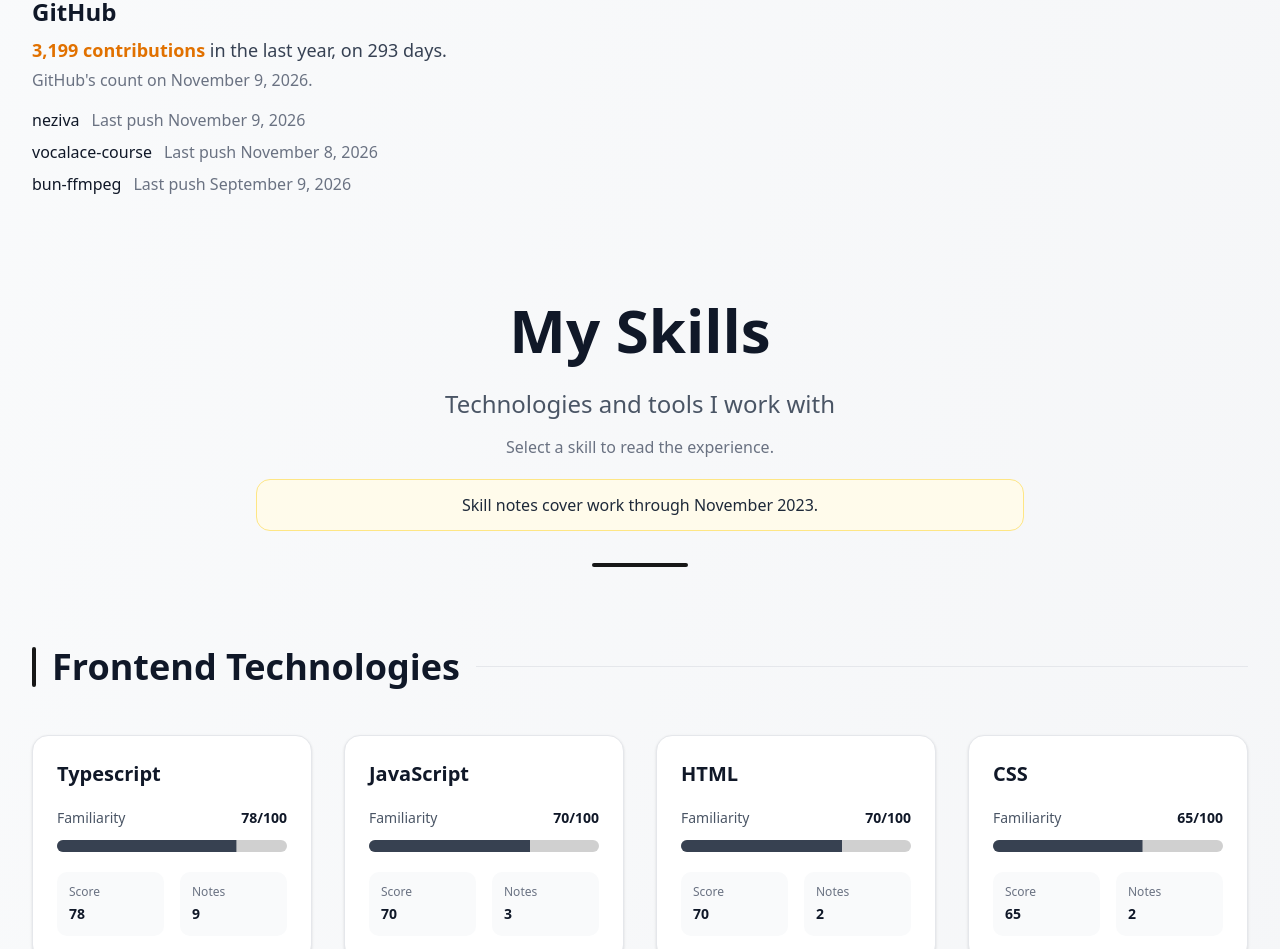
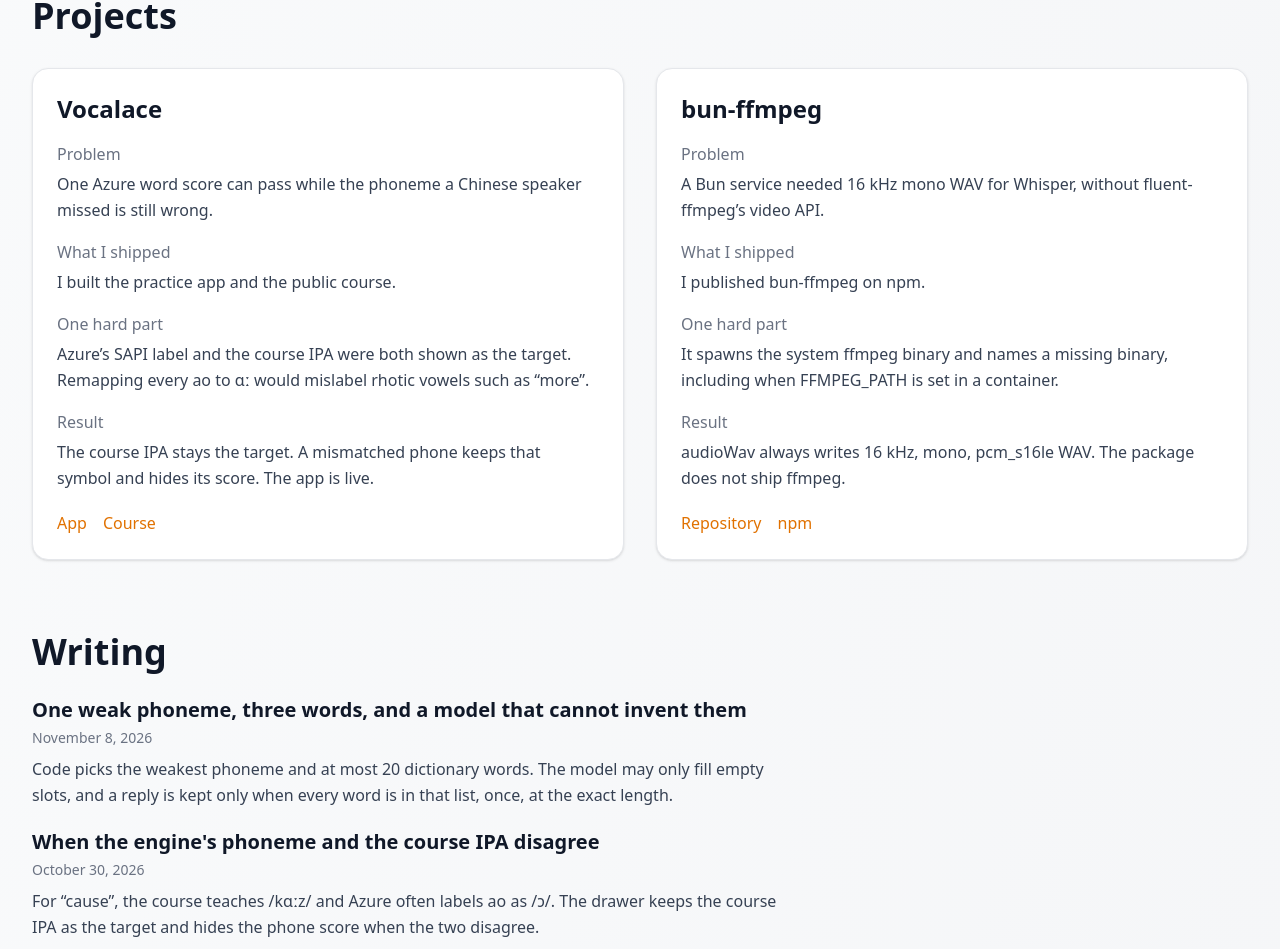
Before and after one commit to KenjiGinjo/DevFolio, a React (Vite) app: page / in a window 1280 px wide. Shown: the part 513-1462 px from the top of the page. Built offline with nearby package versions, Linux system fonts and the light colour scheme.

Commit message:
Enhance README and Home component; update skill card layout for improved clarity, add new work and articles data, and remove outdated skills disclaimer. Introduce new llms.txt file for personal project details.

```diff
--- a/src/components/skill-card.tsx
+++ b/src/components/skill-card.tsx
@@ -1,5 +1,4 @@
-import { calculateSkillLevel, getProgressColor } from "@/utils/skillUtils"
-import { Progress } from "./ui/progress"
+import { calculateSkillLevel } from "@/utils/skillUtils"
 import type { Skill } from "@/interfaces"
 
 
@@ -10,7 +9,6 @@ interface SkillCardProps {
 
 export function SkillCard({ skill, onSkillClick }: SkillCardProps) {
   const progress = calculateSkillLevel(skill.baseLevel)
-  const progressColor = getProgressColor()
 
   return (
     <button
@@ -19,30 +17,14 @@ export function SkillCard({ skill, onSkillClick }: SkillCardProps) {
       onClick={() => onSkillClick(skill)}
     >
       <div className="relative z-10">
-        <div className="flex flex-wrap items-center justify-between gap-2 mb-4 sm:mb-5">
-          <h3 className="min-w-0 text-lg sm:text-xl font-bold text-gray-900 group-hover:text-primary transition-colors">
-            {skill.alias}
-          </h3>
-        </div>
-
-        <div className="mb-4 sm:mb-5">
-          <div className="flex justify-between items-center mb-2 sm:mb-3">
-            <span className="text-xs sm:text-sm font-medium text-gray-600">Familiarity</span>
-            <span className="text-xs sm:text-sm font-bold text-gray-900">{progress}/100</span>
-          </div>
-          <Progress value={progress} color={progressColor} className="h-2 sm:h-3" />
-        </div>
-
-        <div className="grid grid-cols-2 gap-3 sm:gap-4 text-xs sm:text-sm">
-          <div className="bg-gray-50 rounded-lg p-2 sm:p-3">
-            <div className="text-gray-500 text-xs font-medium mb-1">Score</div>
-            <div className="font-semibold text-gray-900">{skill.baseLevel}</div>
-          </div>
-          <div className="bg-gray-50 rounded-lg p-2 sm:p-3">
-            <div className="text-gray-500 text-xs font-medium mb-1">Notes</div>
-            <div className="font-semibold text-gray-900">{skill.experience.length}</div>
-          </div>
-        </div>
+        <h3 className="min-w-0 text-lg sm:text-xl font-bold text-gray-900 group-hover:text-primary transition-colors">
+          {skill.alias}
+        </h3>
+        <p className="mt-3 text-sm text-gray-500">
+          {progress}/100
+          <span className="mx-2 text-gray-300">·</span>
+          {skill.experience.length} {skill.experience.length === 1 ? 'note' : 'notes'}
+        </p>
       </div>
     </button>
   )
--- a/src/data/profile.ts
+++ b/src/data/profile.ts
@@ -14,8 +14,6 @@ export const profile = {
     after: '. I take remote contract work: ship the UI, API, data, and the deploy.',
     closing: 'TypeScript, React / Next.js, Node / Bun, Hono, PostgreSQL.',
   },
-  skillsDisclaimer:
-    'Skill notes cover work through November 2023.',
   githubActivity: {
     href: 'https://github.com/KenjiGinjo',
     contributions: 3199,
--- /dev/null
+++ b/src/data/work.ts
@@ -0,0 +1,57 @@
+// Project facts and article summaries shown on the homepage.
+// Name, photo, and biography are not covered by the MIT license.
+
+export const projects = [
+  {
+    name: 'Vocalace',
+    problem:
+      'One Azure word score can pass while the phoneme a Chinese speaker missed is still wrong.',
+    role: 'I built the practice app and the public course.',
+    challenge:
+      'Azure’s SAPI label and the course IPA were both shown as the target. Remapping every ao to ɑː would mislabel rhotic vowels such as “more”.',
+    result:
+      'The course IPA stays the target. A mismatched phone keeps that symbol and hides its score. The app is live.',
+    links: [
+      { label: 'App', href: 'https://www.vocalace.com' },
+      { label: 'Course', href: 'https://course.vocalace.com' },
+    ],
+  },
+  {
+    name: 'bun-ffmpeg',
+    problem:
+      'A Bun service needed 16 kHz mono WAV for Whisper, without fluent-ffmpeg’s video API.',
+    role: 'I published bun-ffmpeg on npm.',
+    challenge:
+      'It spawns the system ffmpeg binary and names a missing binary, including when FFMPEG_PATH is set in a container.',
+    result:
+      'audioWav always writes 16 kHz, mono, pcm_s16le WAV. The package does not ship ffmpeg.',
+    links: [
+      { label: 'Repository', href: 'https://github.com/KenjiGinjo/bun-ffmpeg' },
+      { label: 'npm', href: 'https://www.npmjs.com/package/bun-ffmpeg' },
+    ],
+  },
+] as const
+
+export const articles = [
+  {
+    title: 'One weak phoneme, three words, and a model that cannot invent them',
+    href: 'https://dev.to/kenjiginjo/one-weak-phoneme-three-words-and-a-model-that-cannot-invent-them-13mn',
+    date: '2026-11-08',
+    summary:
+      'Code picks the weakest phoneme and at most 20 dictionary words. The model may only fill empty slots, and a reply is kept only when every word is in that list, once, at the exact length.',
+  },
+  {
+    title: "When the engine's phoneme and the course IPA disagree",
+    href: 'https://dev.to/kenjiginjo/when-the-engines-phoneme-and-the-course-ipa-disagree-5d0i',
+    date: '2026-10-30',
+    summary:
+      'For “cause”, the course teaches /kɑːz/ and Azure often labels ao as /ɔ/. The drawer keeps the course IPA as the target and hides the phone score when the two disagree.',
+  },
+  {
+    title: 'Merging itinerary planning into the same chat process (and gating tools by membership)',
+    href: 'https://dev.to/kenjiginjo/merging-itinerary-planning-into-the-same-chat-process-and-gating-tools-by-membership-51g8',
+    date: '2026-10-30',
+    summary:
+      'Planning moved into the chat process, and the old stream stayed. Booking and itinerary tools are added only for members. Refine runs only if that session already has a plan.',
+  },
+] as const
--- a/src/pages/home.tsx
+++ b/src/pages/home.tsx
@@ -2,6 +2,7 @@ import { useState } from 'react'
 import { SKILL_CATEGORIES } from '../constants/skills'
 import { backEnd, devOpsAndCloud, frontEnd, frontEndFrameworksAndLibraries, other } from '../data/skills'
 import { profile } from '@/data/profile'
+import { articles, projects } from '@/data/work'
 import { SkillCategory } from '@/components/skill-category'
 import { SkillDrawer } from '@/components/skill-drawer'
 import { calculateSkillLevel } from '@/utils/skillUtils'
@@ -103,6 +104,72 @@ export function Home() {
         </div>
       </div>
 
+      <div className="max-w-7xl mx-auto px-4 sm:px-6 lg:px-8 pb-4 sm:pb-8">
+        <h2 className="text-3xl sm:text-4xl font-bold text-gray-900">Projects</h2>
+        <div className="mt-8 grid grid-cols-1 lg:grid-cols-2 gap-6 lg:gap-8">
+          {projects.map((project) => (
+            <article key={project.name} className="bg-white rounded-2xl border border-gray-200 shadow-sm overflow-hidden">
+              <div className="p-5 sm:p-6">
+                <h3 className="text-xl sm:text-2xl font-bold text-gray-900">{project.name}</h3>
+                <dl className="mt-4 space-y-4 text-sm sm:text-base text-gray-700 leading-relaxed">
+                  <div>
+                    <dt className="text-gray-500">Problem</dt>
+                    <dd className="mt-1">{project.problem}</dd>
+                  </div>
+                  <div>
+                    <dt className="text-gray-500">What I shipped</dt>
+                    <dd className="mt-1">{project.role}</dd>
+                  </div>
+                  <div>
+                    <dt className="text-gray-500">One hard part</dt>
+                    <dd className="mt-1">{project.challenge}</dd>
+                  </div>
+                  <div>
+                    <dt className="text-gray-500">Result</dt>
+                    <dd className="mt-1">{project.result}</dd>
+                  </div>
+                </dl>
+                <p className="mt-5 flex flex-wrap gap-x-4 gap-y-2 text-sm sm:text-base">
+                  {project.links.map((link) => (
+                    <a
+                      key={link.href}
+                      href={link.href}
+                      target="_blank"
+                      rel="noopener noreferrer"
+                      className="font-medium text-amber-600 hover:underline"
+                    >
+                      {link.label}
+                    </a>
+                  ))}
+                </p>
+              </div>
+            </article>
+          ))}
+        </div>
+      </div>
+
+      <div className="max-w-7xl mx-auto px-4 sm:px-6 lg:px-8 py-8 sm:py-10">
+        <h2 className="text-3xl sm:text-4xl font-bold text-gray-900">Writing</h2>
+        <div className="mt-6 space-y-5 max-w-3xl">
+          {articles.map((article) => (
+            <article key={article.href}>
+              <h3 className="text-lg sm:text-xl font-bold text-gray-900">
+                <a
+                  href={article.href}
+                  target="_blank"
+                  rel="noopener noreferrer"
+                  className="hover:underline"
+                >
+                  {article.title}
+                </a>
+              </h3>
+              <p className="mt-1 text-sm text-gray-500">{formatActivityDate(article.date)}</p>
+              <p className="mt-2 text-sm sm:text-base text-gray-700 leading-relaxed">{article.summary}</p>
+            </article>
+          ))}
+        </div>
+      </div>
+
       <div className="max-w-7xl mx-auto px-4 sm:px-6 lg:px-8 pb-4 sm:pb-6">
         <h2 className="text-xl sm:text-2xl font-bold text-gray-900">GitHub</h2>
         <p className="mt-2 text-base sm:text-lg text-gray-700 max-w-3xl">
@@ -139,17 +206,14 @@ export function Home() {
       {/* Skills Section */}
       <div className="max-w-7xl mx-auto px-4 sm:px-6 lg:px-8 py-12 sm:py-16 lg:py-20">
         <div className="text-center mb-12 sm:mb-16 lg:mb-20">
-          <h1 className="text-3xl sm:text-4xl lg:text-5xl xl:text-6xl font-bold text-gray-900 mb-4 sm:mb-6">
-            My Skills
+          <h1 className="text-3xl sm:text-4xl lg:text-5xl font-bold text-gray-900 mb-4 sm:mb-6">
+            Early learning record
           </h1>
-          <p className="text-lg sm:text-xl lg:text-2xl text-gray-600 max-w-3xl mx-auto leading-relaxed">
-            Technologies and tools I work with
+          <p className="text-lg sm:text-xl text-gray-600 max-w-3xl mx-auto leading-relaxed">
+            Notes through November 2023
             <span className="block mt-2 sm:mt-3 text-sm sm:text-base text-gray-500">
-              Select a skill to read the experience.
+              Select a skill to read the experience. Current work is in the projects above.
             </span>
-          </p>
-          <p className="mt-4 sm:mt-5 text-sm sm:text-base text-gray-800 max-w-3xl mx-auto leading-relaxed border border-amber-200 bg-amber-50 rounded-xl px-4 py-3">
-            {profile.skillsDisclaimer}
           </p>
           <div className="mt-6 sm:mt-8 h-1 w-16 sm:w-20 lg:w-24 bg-primary rounded-full mx-auto"></div>
         </div>
```
Also changed, not shown: public/llms.txt (added), 1 other file (tests, documents, lock files or other folders).
